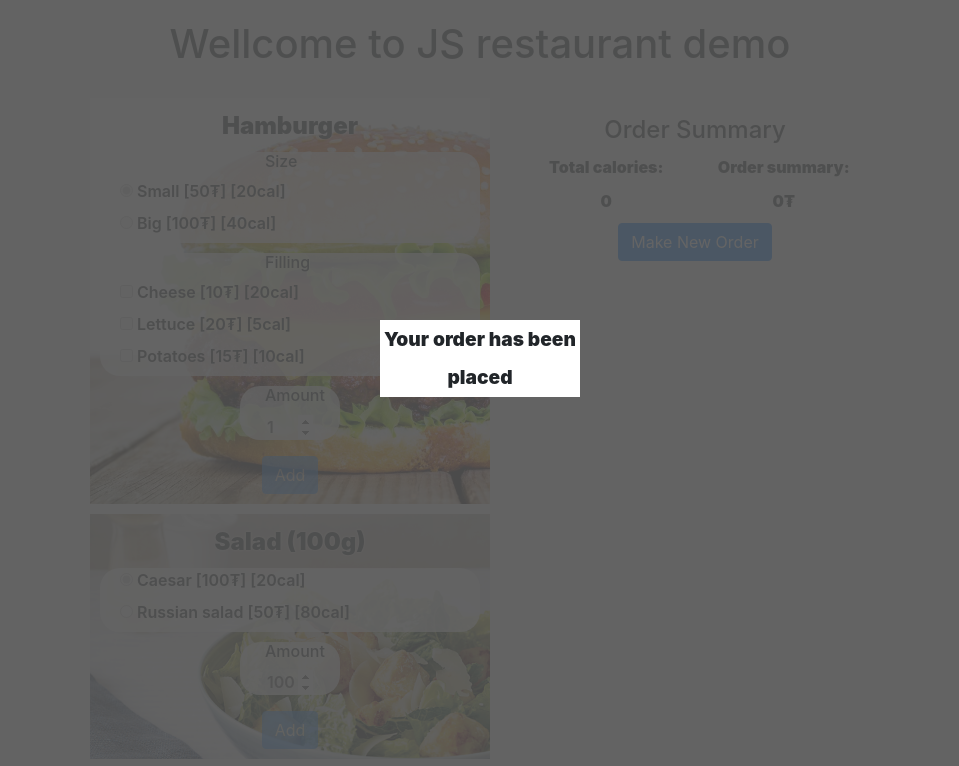
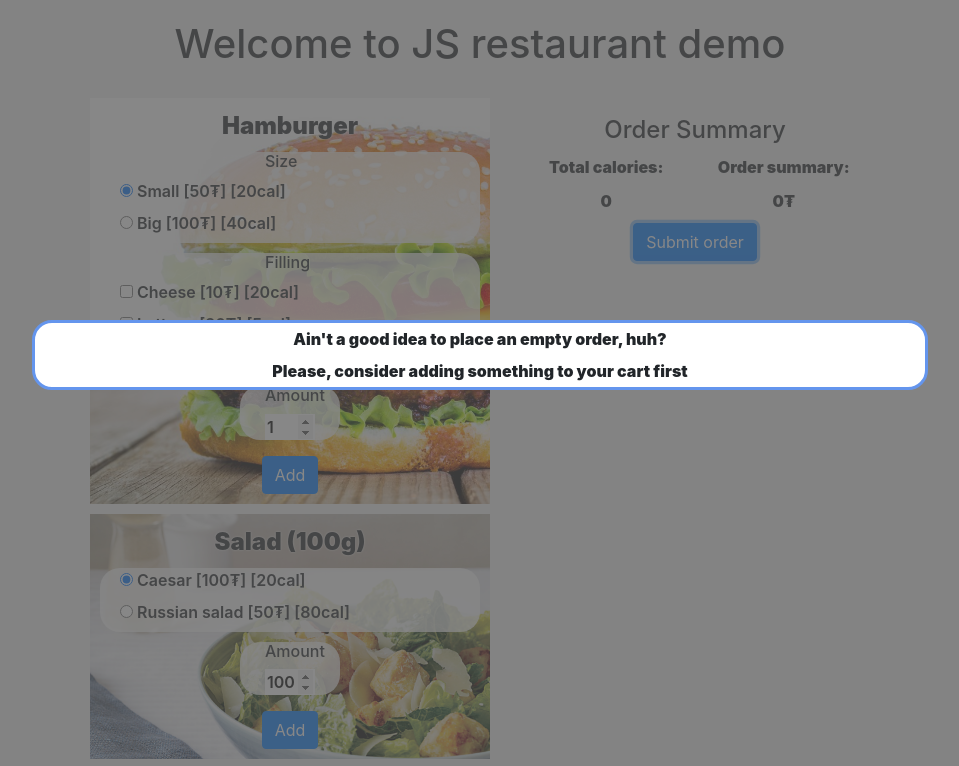
Before and after one commit to epam-js-march-2019/js-2, a plain HTML site: page Novikov_Aleksandr/index.html in a window 1280 px wide. Both pictures are taken after a click on the button "Submit order". Shown: the top 766 px of the page, without its empty margins (160-1119 px from the left). Drawn offline with nearby package versions, Linux system fonts and the light colour scheme.

Commit message:
Minor bugfixes

```diff
--- a/Novikov_Aleksandr/index.html
+++ b/Novikov_Aleksandr/index.html
@@ -11,7 +11,7 @@
 </head>
 
 <body>
-	<h1> Wellcome to JS restaurant demo</h1>
+	<h1> Welcome to JS restaurant demo</h1>
 
 	<div id="content">
 	<div id="left">
@@ -132,8 +132,14 @@
 	</div>
 
 
-	<div id="order-submitted">
+	<div id="order-submitted" class="modal">
 		<p>Your order has been placed</p>
+	</div>
+	<div id="cart-empty" class="modal">
+		<p>
+			Ain't a good idea to place an empty order, huh? <br/>
+			Please, consider adding something to your cart first
+		</p>
 	</div>
 
 	<script type="application/javascript" src="js/app.js"></script>
--- a/Novikov_Aleksandr/js/Classes.js
+++ b/Novikov_Aleksandr/js/Classes.js
@@ -98,7 +98,7 @@ Object.defineProperty(Salad.prototype, 'typeToCalories', {
 });
 Object.defineProperty(Salad.prototype, 'typeToPrice', {
 	enumerable: true,
-	get: function () {return {caesar: .1, russianSalad: .5}},
+	get: function () {return {caesar: 1, russianSalad: .5}},
 });
 /* Salad constructor function complete*/
 
--- a/Novikov_Aleksandr/js/SubmitButtonEvents.js
+++ b/Novikov_Aleksandr/js/SubmitButtonEvents.js
@@ -1,13 +1,22 @@
 /*
-* Submit button and modal behavior
+* Submit button and successModal behavior
  */
 const submit = document.querySelector('#submit-order');
 submit.addEventListener('click', onSubmitOrder);
 
-const modal = document.querySelector('#order-submitted');
-modal.addEventListener('click', () => {modal.style.display = 'none'});
+const successModal = document.querySelector('#order-submitted');
+successModal.addEventListener('click', () => {successModal.style.display = 'none'});
+const errorModal = document.querySelector('#cart-empty');
+errorModal.addEventListener('click', () => {errorModal.style.display = 'none'});
 
 function onSubmitOrder(event) {
+	/* If no products added */
+	if ( !(Object.keys(cart.products).length) ) {
+		errorModal.style.display = 'block';
+		setTimeout(()=> errorModal.style.display = 'none', 5000);
+		return;
+	}
+
 	/* Disable inputs */
 	const inputs = Array.from(document.querySelectorAll('input'));
 	const buttons = Array.from(document.querySelectorAll('button'));
@@ -20,7 +29,7 @@ function onSubmitOrder(event) {
 	submit.addEventListener('click', ()=> location.reload());
 	submit.disabled = false;
 
-	/* Show modal */
-	modal.style.display = 'block';
-	setTimeout(()=> modal.style.display = 'none', 3000);
+	/* Show successModal */
+	successModal.style.display = 'block';
+	setTimeout(()=> successModal.style.display = 'none', 3000);
 }
--- a/Novikov_Aleksandr/style.css
+++ b/Novikov_Aleksandr/style.css
@@ -279,24 +279,26 @@ h6 {
 }
 
 
-#order-submitted {
+.modal {
 	position: fixed;
 	width: 100%;
 	height: 100%;
 	top: 0;
 	left: 0;
-	background-color:	rgba(84,84,84,0.9);
+	background-color:	rgba(84,84,84,0.7);
 	z-index: 1000;
 	display: none;
 }
-#order-submitted p {
+.modal p {
 	font-weight: 900;
-	font-size: 1.2em;
+	font-size: 1em;
 	text-align: center;
 	position: relative;
 	top: 40%;
 	margin: 0 auto;
 	line-height: 2em;
-	width: 200px;
+	width: 70%;
 	background-color: white;
+	border: 3px solid cornflowerblue;
+	border-radius: 20px;
 }
```
